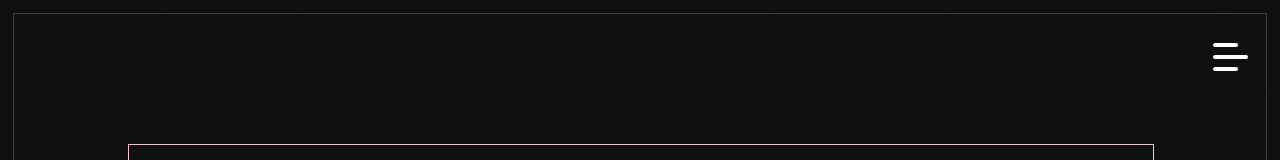
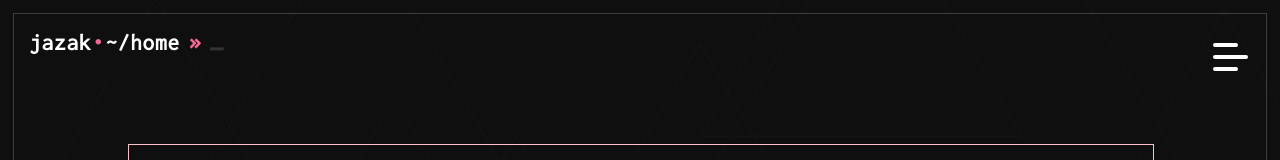
Before and after one commit to jaza-k/personal-website, a Next.js app: page /home in a window 1280 px wide. Shown: the top 160 px of the page. Built offline with nearby package versions, Linux system fonts and the light colour scheme; a web font is replaced by a local one.

Commit message:
add terminal component

```diff
--- /dev/null
+++ b/components/Terminal.tsx
@@ -0,0 +1,19 @@
+import * as React from 'react';
+
+type Props = {
+
+}
+
+const Terminal: React.FunctionComponent<Props> = () => (
+    <div className="terminal">
+        <h1 id="prompt">jazak
+            <span id="dot">&#8226;</span>
+            <span id="root">~</span>
+            <span id="directory">/home</span>
+            <span id="arrow">»</span>
+            <span id="cursor">_</span>
+        </h1>
+    </div>
+)
+
+export default Terminal
```
